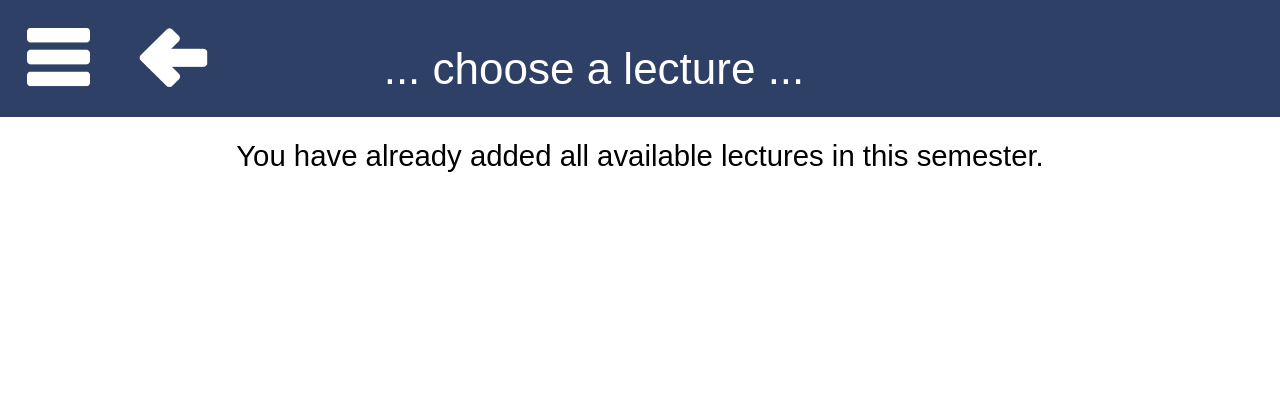
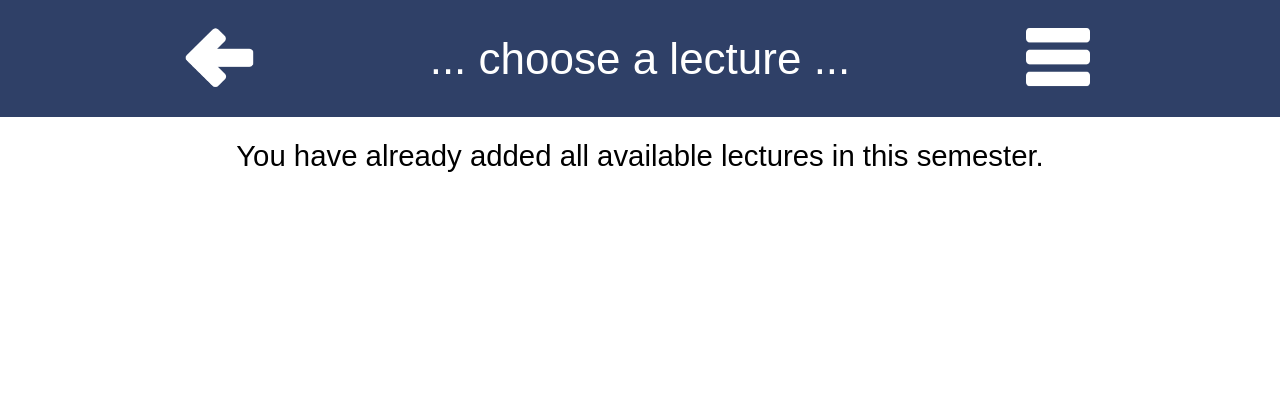
Before and after one commit to albrechtjan/workload, a Django app: template server-side/workload/workloadApp/templates/workloadApp/addLecture/choose.html in a window 1280 px wide. Shown: the top 420 px of the page. Run offline with Django 3.2, Linux system fonts and the light colour scheme; the template is opened without the code that fills it, so the values that code supplies are empty.

Commit message:
header now uses flexbox

```diff
--- a/server-side/workload/workloadApp/static/workloadApp/default.css
+++ b/server-side/workload/workloadApp/static/workloadApp/default.css
@@ -54,35 +54,47 @@ flex: 1;
 
 #header_inner{
 	max-width: 65rem;
-	padding:; 1.5rem;
+	padding: 0 1.5rem;
 	height: 100%;
-	margin: 0;
+	margin: 0 auto;
 	display: flex;
+	justify-content: space-between;
+	align-items: center;
 }
 
-.iconButton{
-	width: 8em;
-	height: 8em;
+.iconButton, #homeButton{
+	width: 5rem;
+	height: 5rem;
+	padding: 1.5rem;
 	float: right;
+	flex-shrink: 0;
 }
 
-.iconButtonGraphic{
-	height: 5em;
-	width: 5em;
-	padding: 1.5em;
-}
-
-#homeButton{
-	height: 8em;
-	width: 8em;
-	float: left;
+.iconButtonGraphic, #homeButtonGraphic{
+	height: 5rem;
+	width: 5rem;
 }
 
 
-#homeButtonGraphic{
-	padding: 1.5em;
-	height: 5em;
-	width: 5em;
+#title{
+	font-size: 4em;
+	line-height: 4rem;
+	margin: 0 1.5rem;
+	flex-shrink: 1;
+	overflow: hidden;
+	text-overflow: ellipsis;
+	white-space: nowrap;
+}
+
+
+#advice{
+	font-size: 3rem;
+	line-height: 3rem;
+	margin: 0 1.5rem;
+	flex-shrink: 1;
+	overflow: hidden;
+	text-overflow: ellipsis;
+	white-space: nowrap;
 }
 
 #content{
@@ -128,23 +140,6 @@ footer a {
 	text-align: center;
 	font-size: 230%;
 	margin: auto 0.5em;
-}
-
-#title{
-	margin: 0.5em 0.2em;
-	font-size: 4em;
-	float: left;
-}
-
-
-#advice{
-	padding-top: 1em;
-	font-size: 3em;
-	width: 59%;
-	float: center;
-	text-align: center;
-	margin-left: auto;
-	margin-right: auto;
 }
 
 #headline1{
--- a/server-side/workload/workloadApp/templates/base.html
+++ b/server-side/workload/workloadApp/templates/base.html
@@ -11,12 +11,12 @@
     <div id="wrapper">
         <div id="header">
             <div id="header_inner">
+                {% block header %}{% endblock %}
                 <a href="/app/workload/options/">
                 <div class="iconButton">
                     <img class="iconButtonGraphic" src="/static/workloadApp/optionsButton.png">
                 </div>
                 </a>
-                {% block header %}{% endblock %}
             </div>
         </div><!-- close header -->
         <div id="content">
```
